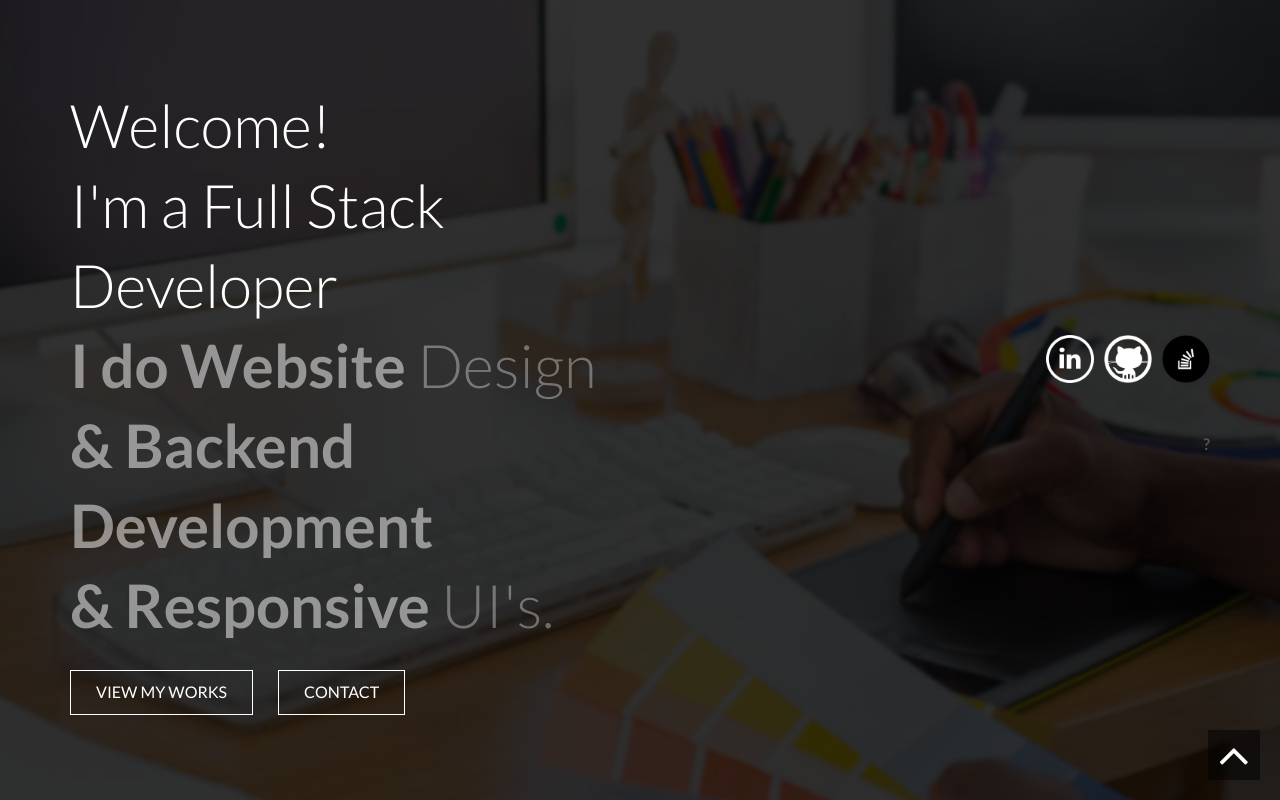
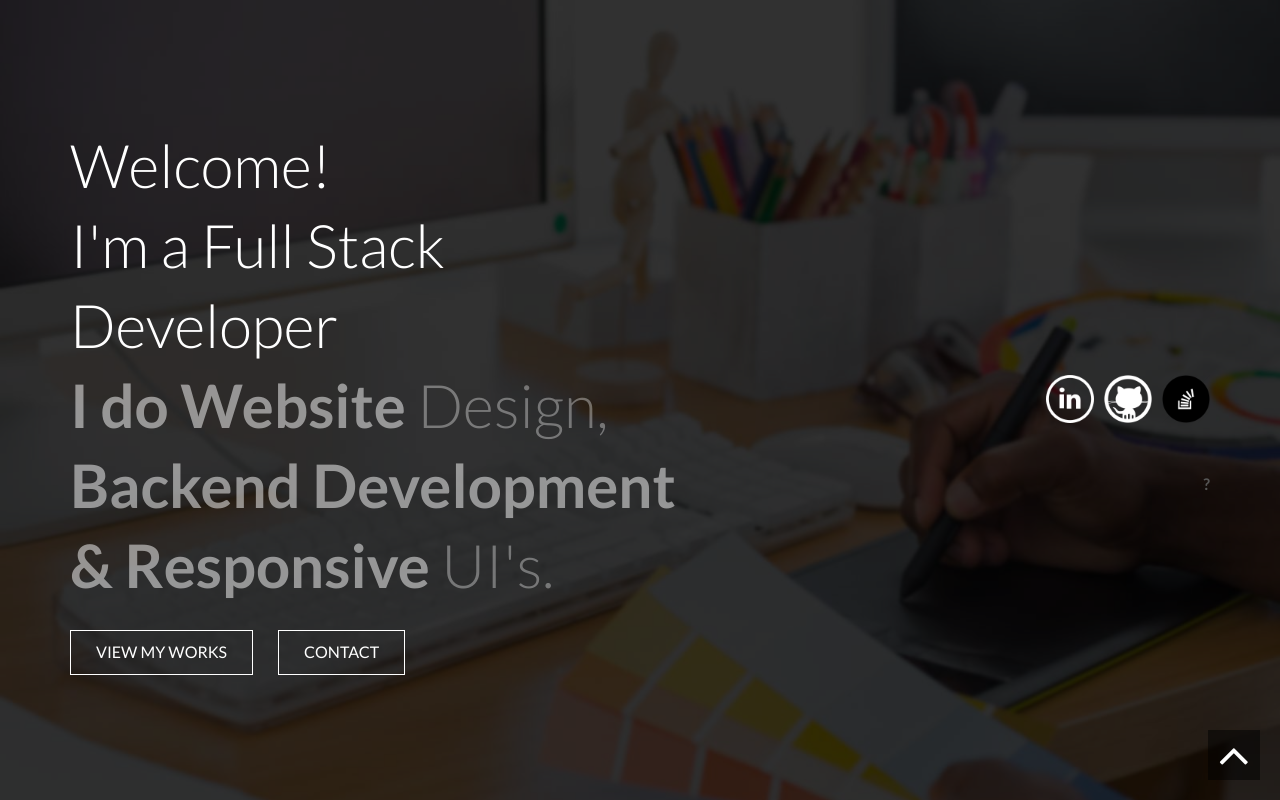
Before and after one commit to seytorin/revised-portfolio, a website: page index.html in a window 1280 px wide. Shown: the top 800 px of the page. Drawn offline with nearby package versions, Linux system fonts and the light colour scheme; files that its build step writes are made by us from their sources; files whose address does not match are found by name.

Commit message:
Fixed grammatical error

```diff
--- a/index.html
+++ b/index.html
@@ -36,7 +36,7 @@
 
 
 
-<a  class="logo">Welcome!<br>I'm a Full Stack Developer</a><br><b>I do Website <span>Design</span><br>& Backend Development<br>& Responsive <span>UI's.</span></b></h1>
+<a  class="logo">Welcome!<br>I'm a Full Stack Developer</a><br><b>I do Website <span>Design,</span><br>Backend Development<br>& Responsive <span>UI's.</span></b></h1>
 				<a href="#works" class="btn scroll animated bounceInUp">View My Works</a><a href="#contact" class="btn scroll animated bounceInDown">Contact</a>
 			</div>
 			<div class="col-sm-4 col-sm-offset-1">
```
